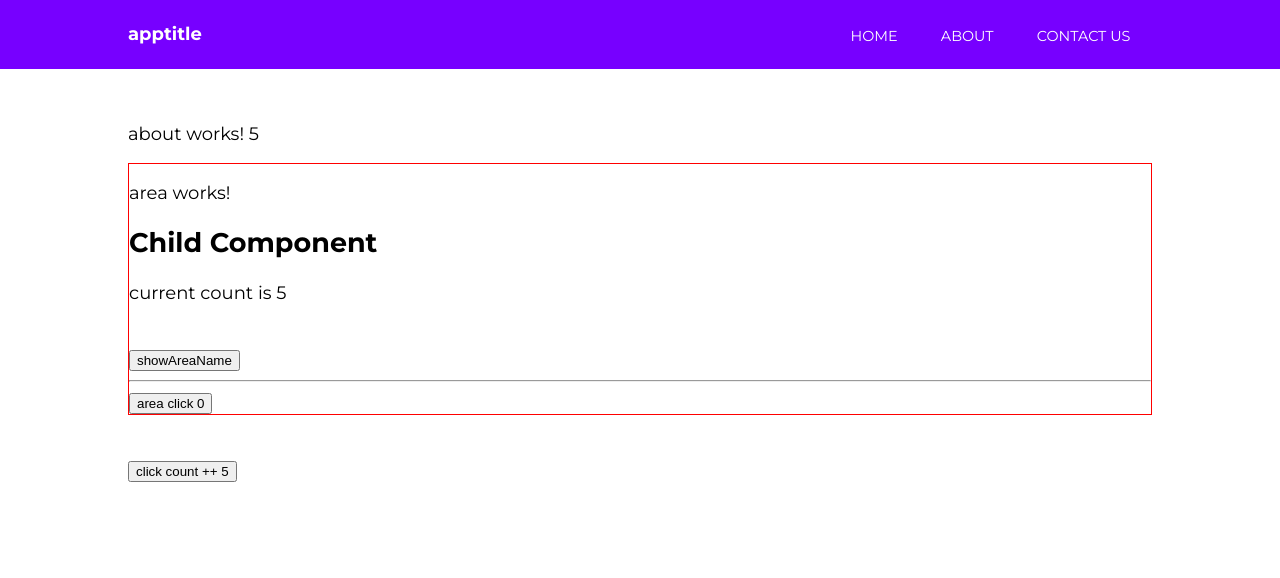
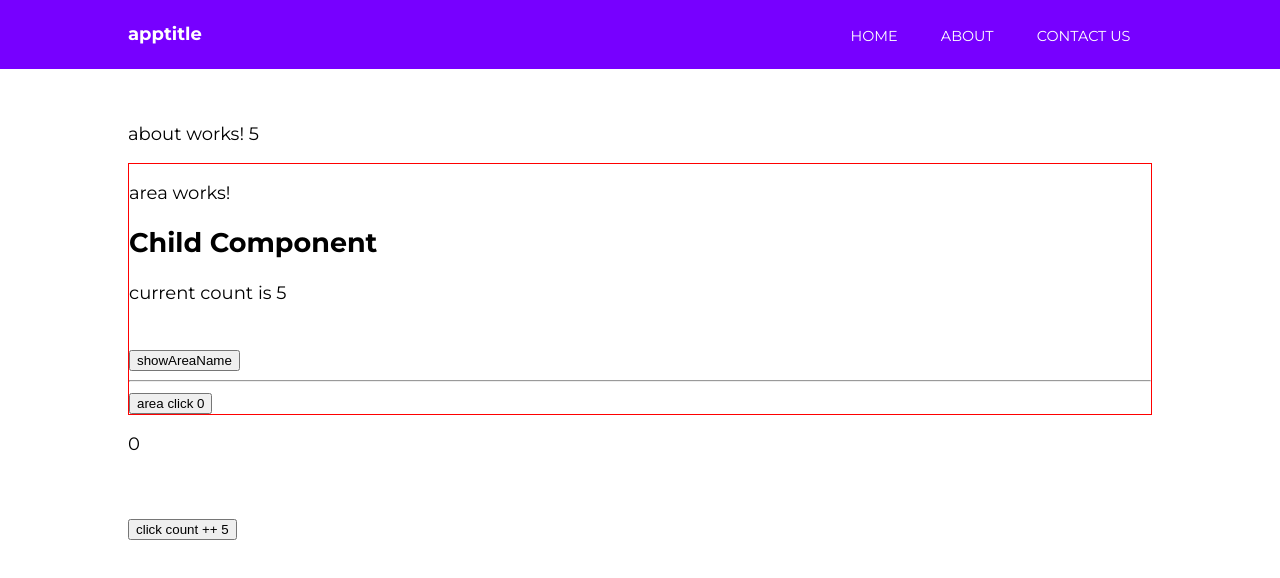
Before and after one commit to code-in-time/angular-7-course, an Angular app: page /about in a window 1280 px wide. Shown: the top 578 px of the page. Built offline with nearby package versions, Linux system fonts and the light colour scheme.

Commit message:
@input @output

```diff
--- a/src/app/about/about.component.html
+++ b/src/app/about/about.component.html
@@ -3,8 +3,10 @@
 <app-area
     [count]=counter
     (areaNameEmit)=areaEmitHandler($event)
-    (count1)=count1ChangedHandler($event)>
+    (countOfArea)=countOfAreaHandler($event)>
 </app-area>
+
+<p>{{countOfAreaNumber}}</p>
 
 <br /><br />
 
--- a/src/app/about/about.component.ts
+++ b/src/app/about/about.component.ts
@@ -8,6 +8,7 @@ import { Component, OnInit } from '@angular/core';
 export class AboutComponent implements OnInit {
 
   counter: number = 5
+  countOfAreaNumber = 0
 
   constructor() { }
 
@@ -22,9 +23,10 @@ export class AboutComponent implements OnInit {
     console.log(name)
   }
 
-  count1ChangedHandler(count: number) {
+  countOfAreaHandler(x: number) {
     // this.ClickCounter = count;
-    console.log(count);
+    console.log(x);
+    this.countOfAreaNumber = x
   }
 
 }
--- a/src/app/area/area.component.ts
+++ b/src/app/area/area.component.ts
@@ -11,7 +11,7 @@ export class AreaComponent implements OnInit {
   // The Child Component expects the count to come from the Parent Component. Hence in ChildComponent decorate the count property with @Input decorator
   @Input() count: number;
 
-  @Output() count1: EventEmitter<number> = new EventEmitter();
+  @Output() countOfArea: EventEmitter<number> = new EventEmitter();
   @Output() areaNameEmit: EventEmitter<string> = new EventEmitter();
 
   myAreaSum: number = 0;
@@ -29,7 +29,7 @@ export class AreaComponent implements OnInit {
 
   countTheArea() {
     this.myAreaSum = this.count + Math.random()
-    this.areaNameEmit.emit('name1');
+    this.countOfArea.emit(this.myAreaSum);
   }
 
 }
```
